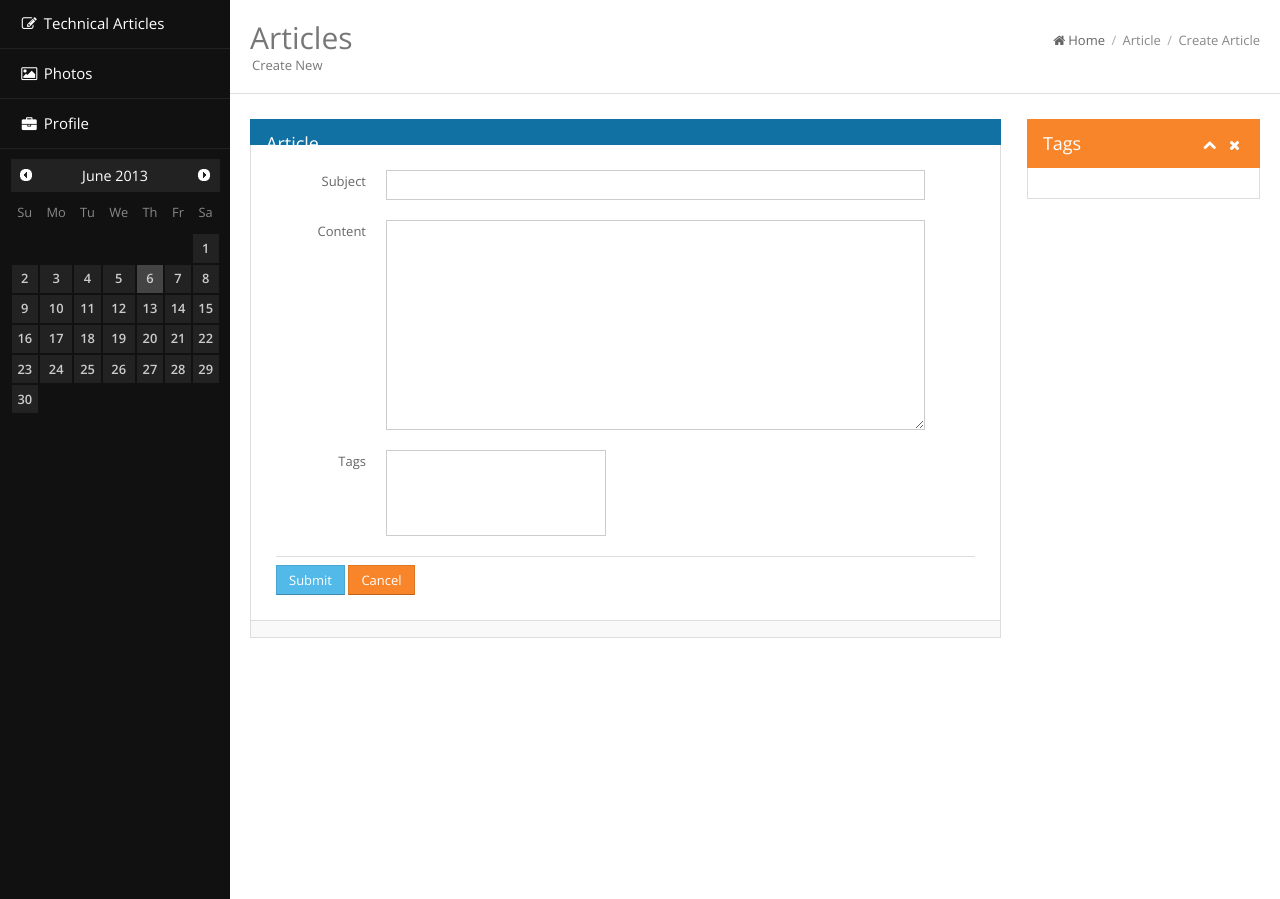
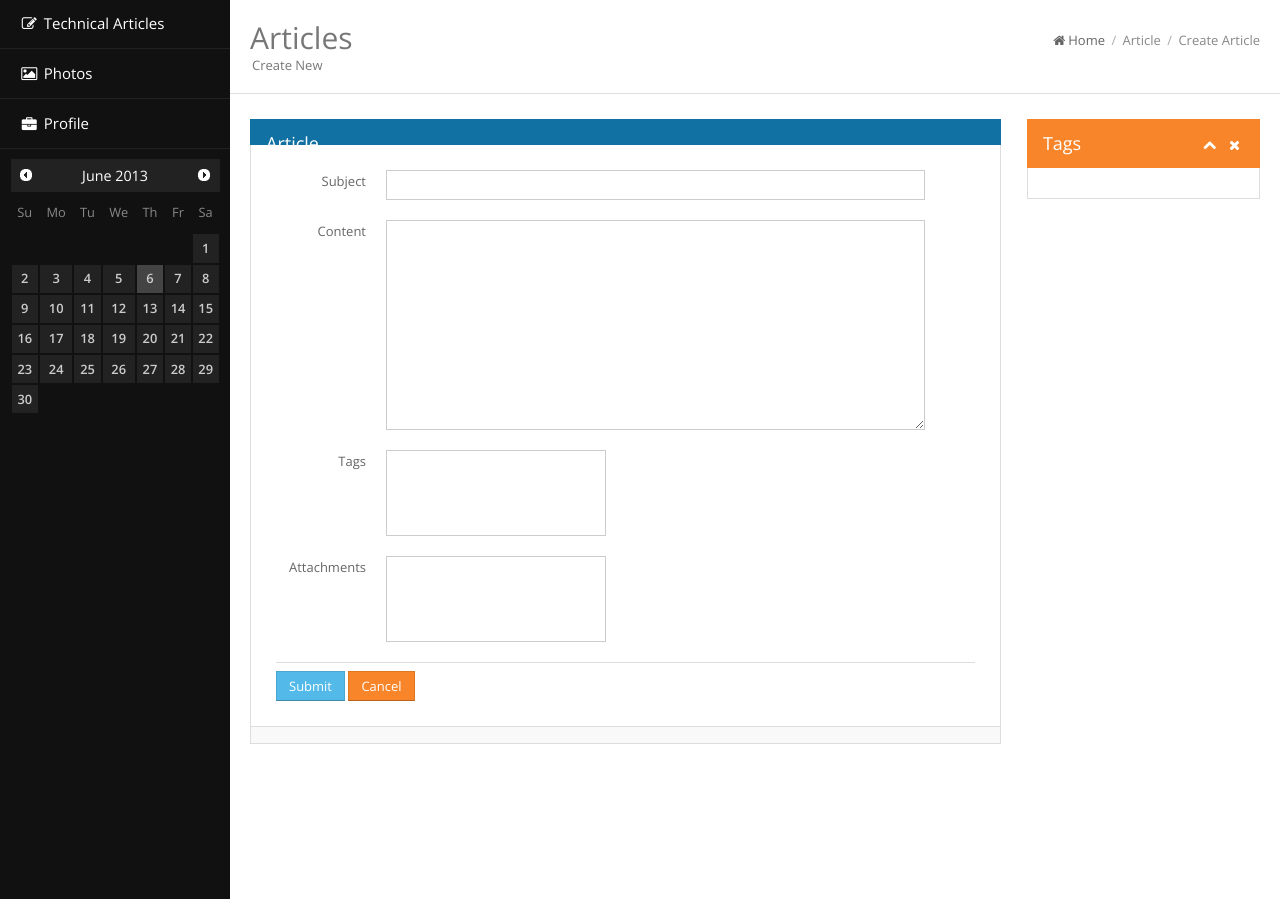
Before and after one commit to shigengyu/Genghis, a Django app: page /article/create/ in a window 1280 px wide. Shown: the part 46-945 px from the top of the page. Run offline with Django 3.2, Linux system fonts and the light colour scheme; data that the repository does not hold is empty.

Commit message:
Support linking attachments with article. Make tags and attachments fields optional.

```diff
--- a/src/article/forms.py
+++ b/src/article/forms.py
@@ -5,7 +5,7 @@ from django.forms.widgets import TextInput, Textarea
 class ArticleForm(ModelForm):
     class Meta:
         model = Article
-        fields = ('subject', 'content', 'tags')
+        fields = ('subject', 'content', 'tags', 'attachments')
         widgets = {
             'subject': TextInput(attrs={'class':'span11'}),
             'content': Textarea(attrs={'class':'span11', 'rows': '10'}),
--- a/src/article/models.py
+++ b/src/article/models.py
@@ -3,6 +3,7 @@ from django.db.models.base import Model
 from django.db.models import permalink
 from django.forms.forms import Form
 from django.contrib.auth.models import User
+from files.models import File
 
 class ArticleTag(Model):
     name = models.CharField(max_length=20)
@@ -18,7 +19,8 @@ class Article(Model):
     author = models.ForeignKey(User)
     create_date_time = models.DateTimeField()
     update_date_time = models.DateTimeField()
-    tags = models.ManyToManyField(ArticleTag)
+    tags = models.ManyToManyField(ArticleTag, blank=True, null=True)
+    attachments = models.ManyToManyField(File, blank=True, null=True)
 
     def __unicode__(self):
         return self.subject
--- a/src/article/templates/article_form.html
+++ b/src/article/templates/article_form.html
@@ -36,11 +36,16 @@
 							<div class="controls">{{ form.content }}</div>
 						</div>
 
-
 						<!-- Tags -->
 						<div class="control-group">
 							<label class="control-label" for="content">Tags</label>
 							<div class="controls">{{ form.tags }}</div>
+						</div>
+
+						<!-- Attachments -->
+						<div class="control-group">
+							<label class="control-label" for="content">Attachments</label>
+							<div class="controls">{{ form.attachments }}</div>
 						</div>
 
 						<hr />
--- a/src/home/templates/login.html
+++ b/src/home/templates/login.html
@@ -17,7 +17,6 @@
 
 			<!-- Widget content -->
 			<div class="widget-content">
-				<div class="padd">
 				<ul class="activity">
 					<li>
 						<a href="{% url 'socialauth_begin' 'google' %}?next={{ request.return_url }}">
@@ -36,7 +35,6 @@
 					</li>
 				</ul>
 			</div>
-			</div>
 			<div class="widget-foot"></div>
 		</div>
 	</div>
```
Also changed, not shown: src/article/views.py (+3 -4 lines), src/sqlite.db. Lines whose indentation alone changed are shown as unchanged.
